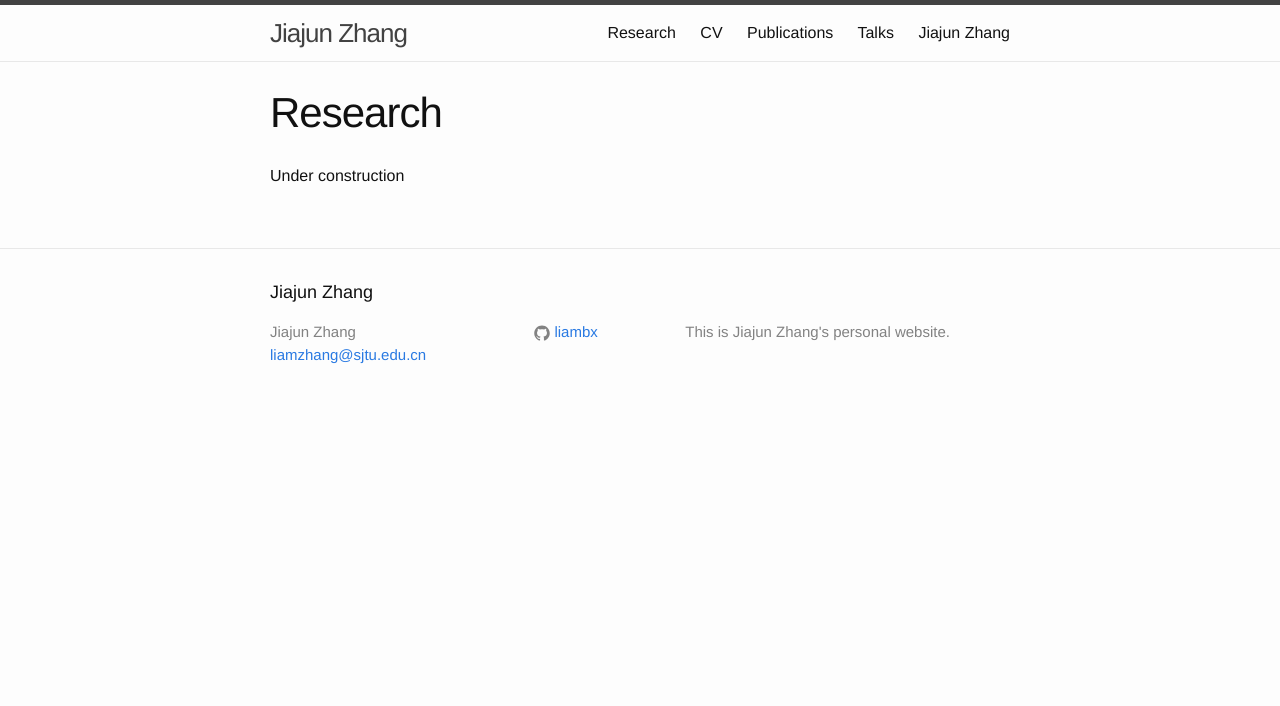
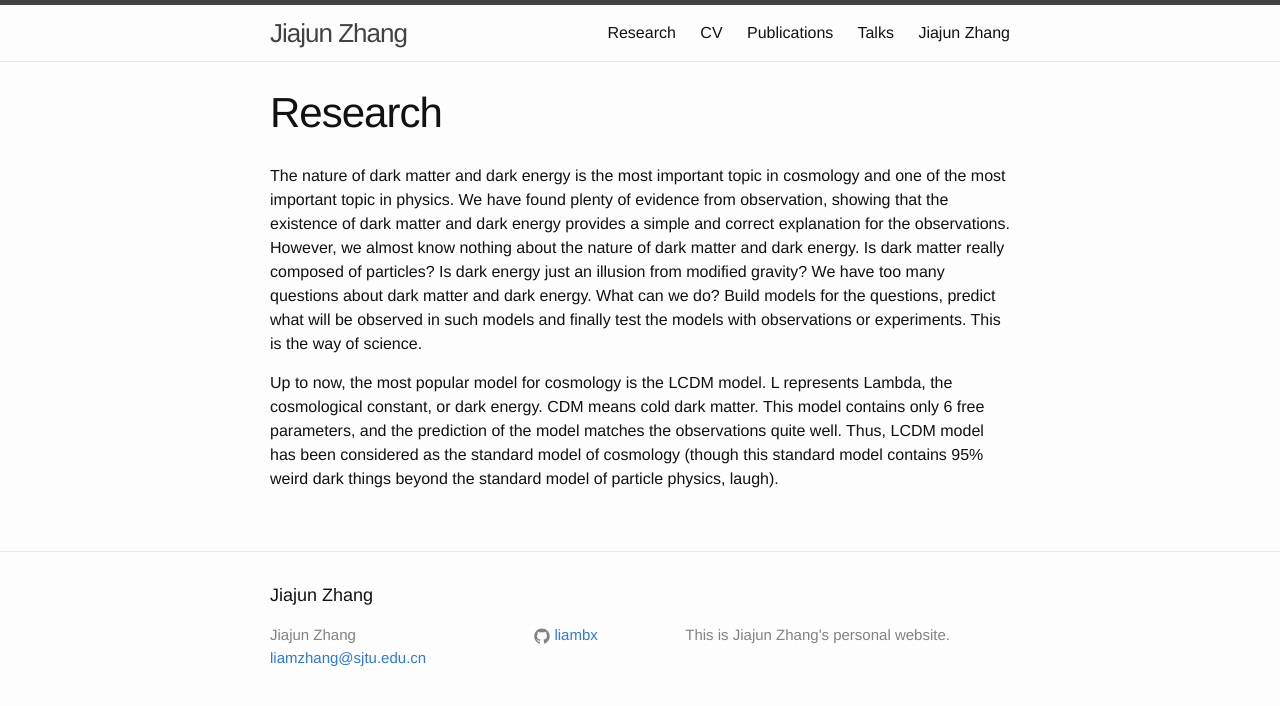
Before and after one commit to liambx/liambx.github.io, a Jekyll site: the page built from about.md, in a window 1280 px wide. Shown: the top 706 px of the page. Built offline with Jekyll 4.4.1, drawn with Linux system fonts in a browser that asks for light colours.

Commit message:
still on going

```diff
--- a/about.md
+++ b/about.md
@@ -4,4 +4,6 @@ title: Research
 permalink: /research/
 ---
 
-Under construction
+The nature of dark matter and dark energy is the most important topic in cosmology and one of the most important topic in physics. We have found plenty of evidence from observation, showing that the existence of dark matter and dark energy provides a simple and correct explanation for the observations. However, we almost know nothing about the nature of dark matter and dark energy. Is dark matter really composed of particles? Is dark energy just an illusion from modified gravity? We have too many questions about dark matter and dark energy. What can we do? Build models for the questions, predict what will be observed in such models and finally test the models with observations or experiments. This is the way of science.
+
+Up to now, the most popular model for cosmology is the LCDM model. L represents Lambda, the cosmological constant, or dark energy. CDM means cold dark matter. This model contains only 6 free parameters, and the prediction of the model matches the observations quite well. Thus, LCDM model has been considered as the standard model of cosmology (though this standard model contains 95% weird dark things beyond the standard model of particle physics, laugh).
```
